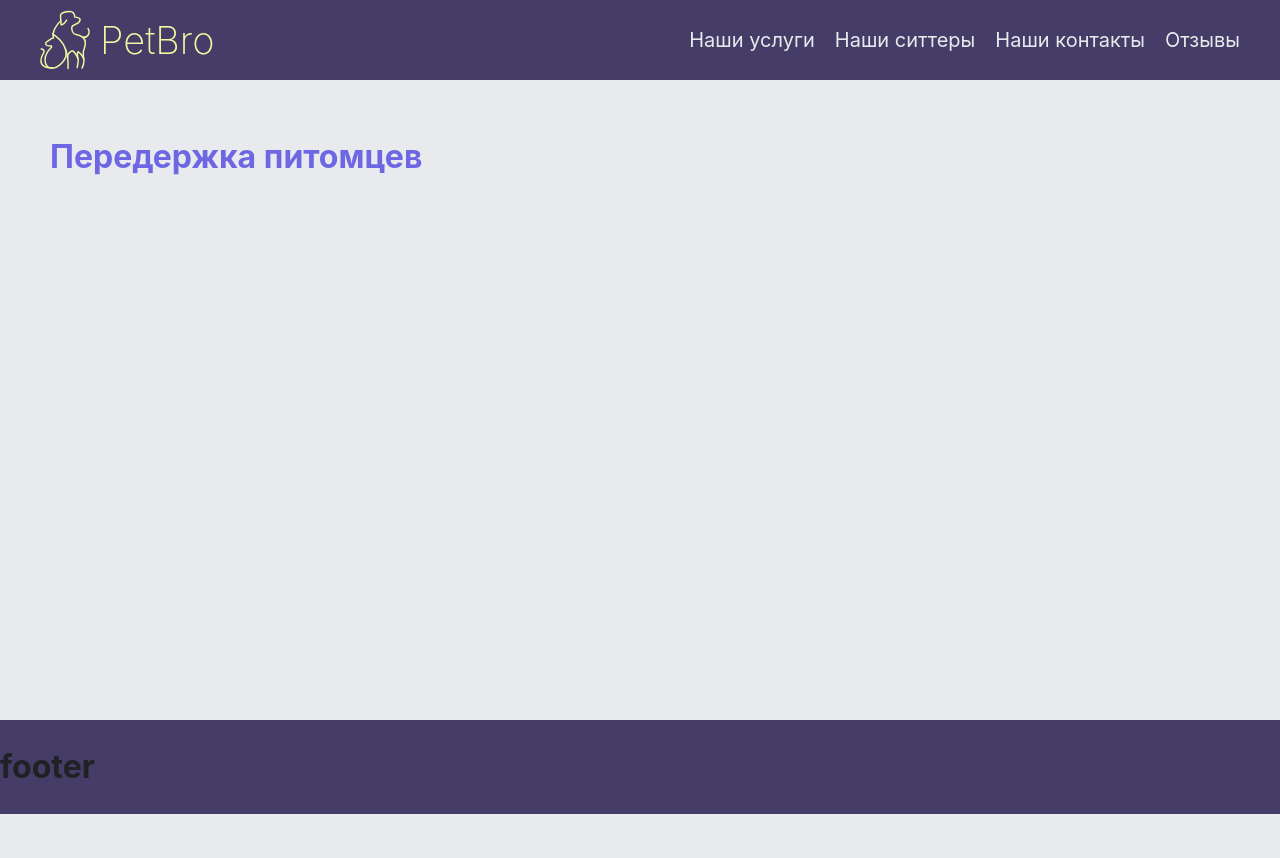
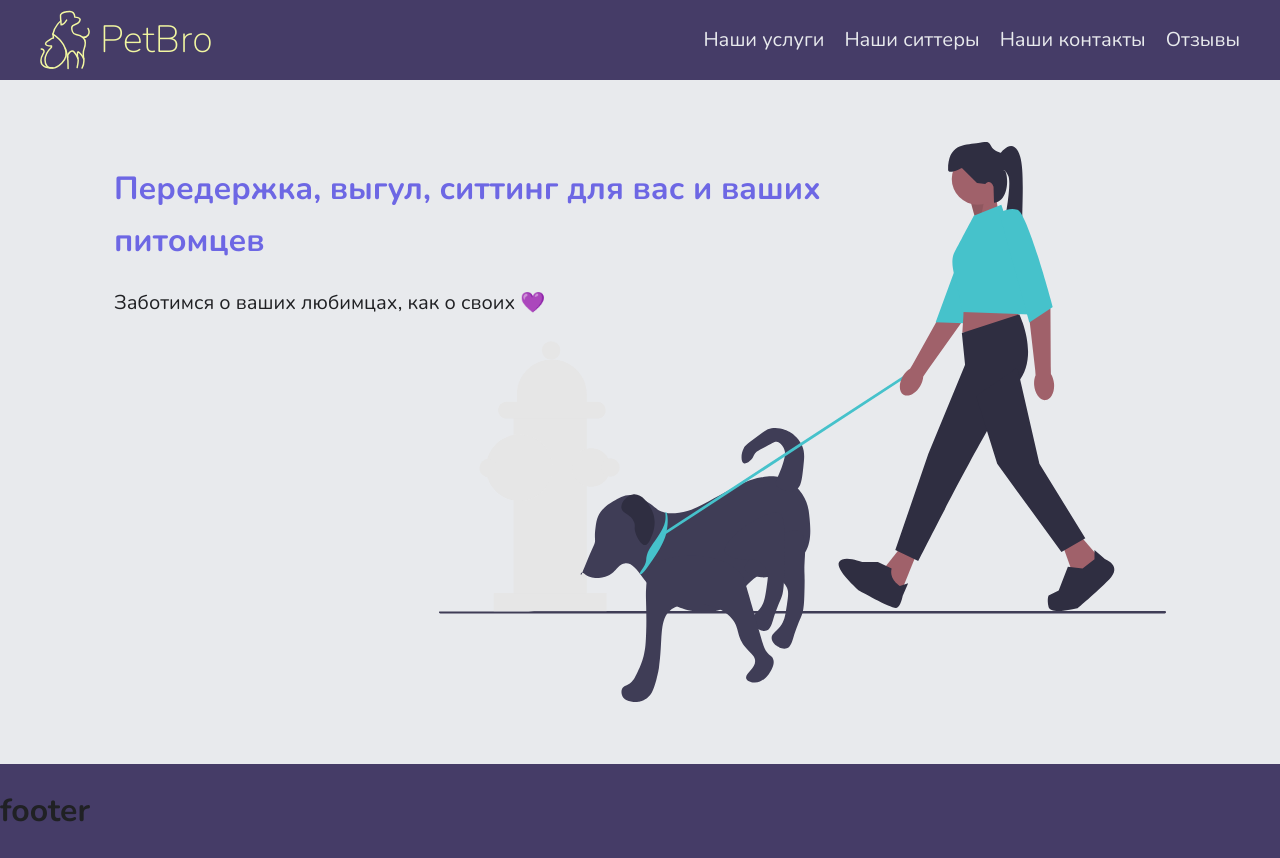
Before and after one commit to OlgaGordeeva-Al/pet-sitting-service, a Vue app: page / in a window 1280 px wide. Before the commit the page ends 814 px from the top, so only its background shows below. Built offline with nearby package versions, Linux system fonts and the light colour scheme.

Commit message:
Done banner block

```diff
--- a/src/assets/main.css
+++ b/src/assets/main.scss
@@ -1,3 +1,10 @@
+@font-face {
+  font-family: 'Nunito';
+  src: local('Nunito'),
+  url(./fonts/Nunito-VariableFont_wght.ttf)
+  format("truetype");
+}
+
 :root {
   --primary-purple: #453C67;
   --secondary-purple: #6D67E4;
@@ -5,6 +12,7 @@
   --yellow: #F2F7A1;
   --text-color-dark: rgb(32,33,36);
   --color-white: rgb(232,234,237);
+  font-family: Nunito;
 }
 
 body {
@@ -17,6 +25,7 @@ body {
     background-color 0.5s;
   line-height: 1.6;
   font-family:
+    Nunito,
     Inter,
     -apple-system,
     BlinkMacSystemFont,
--- a/src/main.ts
+++ b/src/main.ts
@@ -1,4 +1,4 @@
-import './assets/main.css'
+import './assets/main.scss'
 
 import { createApp } from 'vue'
 import App from './App.vue'
--- a/src/views/AboutView.vue
+++ b/src/views/AboutView.vue
@@ -3,11 +3,38 @@
 </script>
 
 <template>
-  <div class="about">
-    <TextHeader header="Передержка питомцев" />
+  <div class="about-banner">
+    <div class="about-banner__text">
+      <TextHeader class="about-header" header="Передержка, выгул, ситтинг для вас и ваших питомцев" />
+      <p>Заботимся о ваших любимцах, как о своих 💜 </p>
+    </div>
+    <div class="about-banner__image">
+      <img src="undraw_passing_by_0un9.svg" alt="dog walking">
+    </div>
   </div>
 </template>
 
-<style scoped>
+<style lang="scss" scoped>
+  .about-banner {
+    margin: 2rem 4rem;
 
+    &__text {
+      position: absolute;
+
+      p {
+        font-size: 20px;
+      }
+    }
+
+    .about-header {
+      width: 90%;
+    }
+
+    &__image {
+      position: relative;
+      display: flex;
+      justify-content: flex-end;
+      height: 70vh;
+    }
+  }
 </style>
```
Also changed, not shown: public/undraw_passing_by_0un9.svg (added), src/assets/fonts/Nunito-VariableFont_wght.ttf (added).
